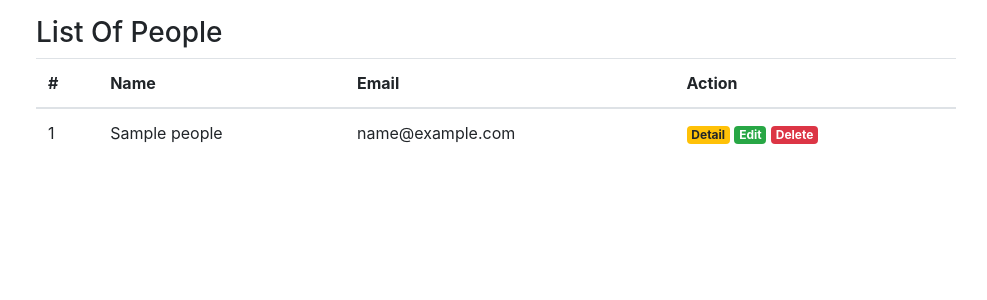
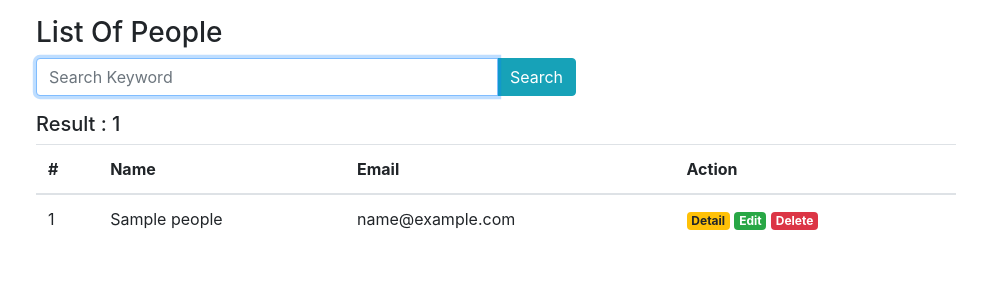
Before and after one commit to ariscss/ci-app, a CodeIgniter app: page /database/peoples in a window 1280 px wide. Shown: the part 56-356 px from the top of the page, without its empty margins (49-1036 px from the left). Run offline with CodeIgniter, Linux system fonts and the light colour scheme; tables that the repository leaves empty or names only in its code hold one stand-in row (values such as "Sample post"); some libraries are stand-ins or nearby versions.

Commit message:
menambahkan pencarian

```diff
--- a/application/controllers/Peoples.php
+++ b/application/controllers/Peoples.php
@@ -14,46 +14,31 @@ class Peoples extends CI_Controller {
         // pagination
         $this->load->library('pagination');
 
+
+        // ambil data keyword
+
+        if($this->input->post('submit')){
+            $data['keyword'] = $this->input->post('keyword');
+            $this->session->set_userdata('keyword', $data['keyword']);
+        }else{
+            $data['keyword'] = $this->session->userdata('keyword');
+
+        }
+
         //config
-        $config['base_url'] = 'http://ci-app.test/peoples/index';
-        $config['total_rows'] = $this->peoples->countPeoples();
-        $config['per_pages'] = 12;
-        $config['num_links'] = 5;
+        $this->db->like('name', $data['keyword']);
+        $this->db->or_like('email', $data['keyword']);
+        $this->db->from('peoples');
 
-        // Styling
-        $config['full_tag_open'] = '<nav><ul class="pagination justify-content-center">';
-        $config['full_tag_close'] = '</ul></nav>';
+        $config['total_rows'] = $this->db->count_all_results();
+        $data['total_rows'] = $config['total_rows'];
+        $config['per_pages'] = 10;
 
-        $config['first_link'] = 'First';
-        $config['first_tag_open'] = '<li class="page-item">';
-        $config['first_tag_close'] = '</li>';
-
-        $config['last_link'] = 'Last';
-        $config['last_tag_open'] = '<li class="page-item">';
-        $config['last_tag_close'] = '</li>';
-
-        $config['next_link'] = '&raquo';
-        $config['next_tag_open'] = '<li class="page-item">';
-        $config['next_tag_close'] = '</li>';
-
-        $config['prev_link'] = '&laquo';
-        $config['prev_tag_open'] = '<li class="page-item">';
-        $config['prev_tag_close'] = '</li>';
-
-        $config['cur_tag_open'] = '<li class="page-item active"><a class="page-link" href="#">';
-        $config['cur_tag_close'] = '</a></li>';
-
-        $config['num_tag_open'] = '<li class="page-item">';
-        $config['num_tag_close'] = '</li>';
-
-        $config['attributes'] = array('class' => 'page-link');
-
-        // initialize
+                // initialize
         $this->pagination->initialize($config);
 
         $data['start'] = $this->uri->segment(3);
-
-        $data['peoples'] = $this->peoples->getPeoples($config['per_pages'],$data['start']);
+        $data['peoples'] = $this->peoples->getPeoples($config['per_pages'],$data['start'], $data['keyword']) ;
 
         $this->load->view('templates/header', $data);
         $this->load->view('peoples/index', $data);
--- a/application/models/Peoples_model.php
+++ b/application/models/Peoples_model.php
@@ -10,8 +10,12 @@ class Peoples_model extends CI_Model {
         return $this->db->get('peoples')->result_array();
     }
 
-    public function getPeoples($limit, $start)
+    public function getPeoples($limit, $start, $keyword = null)
     {
+        if ($keyword) {
+            $this->db->like('name', $keyword);
+            $this->db->or_like('email', $keyword);
+        }
         return $this->db->get('peoples', $limit, $start)->result_array();
     }
 
--- a/application/views/peoples/index.php
+++ b/application/views/peoples/index.php
@@ -1,8 +1,21 @@
 <div class="container">
+    <h3 class="mt-3">List Of People</h3>
+
+    <div class="row">
+        <div class="col-md-6">
+            <form action="" method="post">
+                <div class="input-group mb-3">
+                    <input type="text" class="form-control" placeholder="Search Keyword" name="keyword" autocomplete="off" autofocus>
+                    <div class="input-group-append">
+                        <input class="btn btn-info" type="submit" name="submit" value="Search">
+                    </div>
+                </div>
+            </form>
+        </div>
+    </div>
     <div class="row">
         <div class="col-md-10">
-            <h3 class="mt-3">List Of People</h3>
-
+        <h5>Result : <?= $total_rows; ?></h5>
             <table class="table">
                 <thead>
                     <tr>
@@ -13,6 +26,15 @@
                     </tr>
                 </thead>
                 <tbody>
+                <?php if(empty($peoples)) :?>
+                <tr>
+                    <td colspan="4">
+                        <div class="alert alert-danger" role="alert">
+                            <strong>Data Not Found</strong>
+                        </div>
+                    </td>
+                </tr>
+                <?php endif ; ?>
                 <?php foreach ($peoples as $people) : ?>
                     <tr>
                         <td scope="row"><?= ++$start; ?></td>
```
Also changed, not shown: application/config/pagination.php (added, +33 -0 lines).
